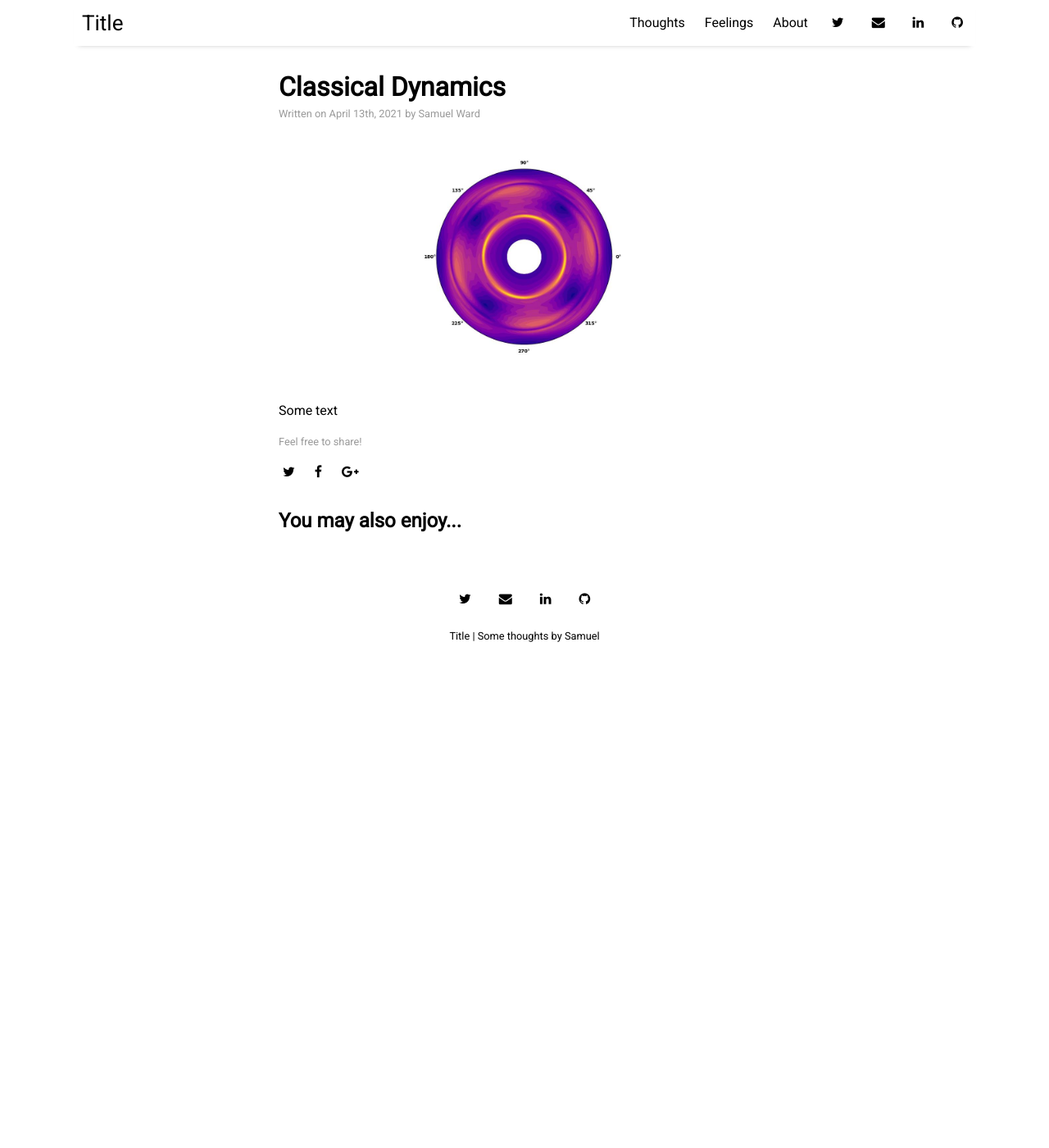
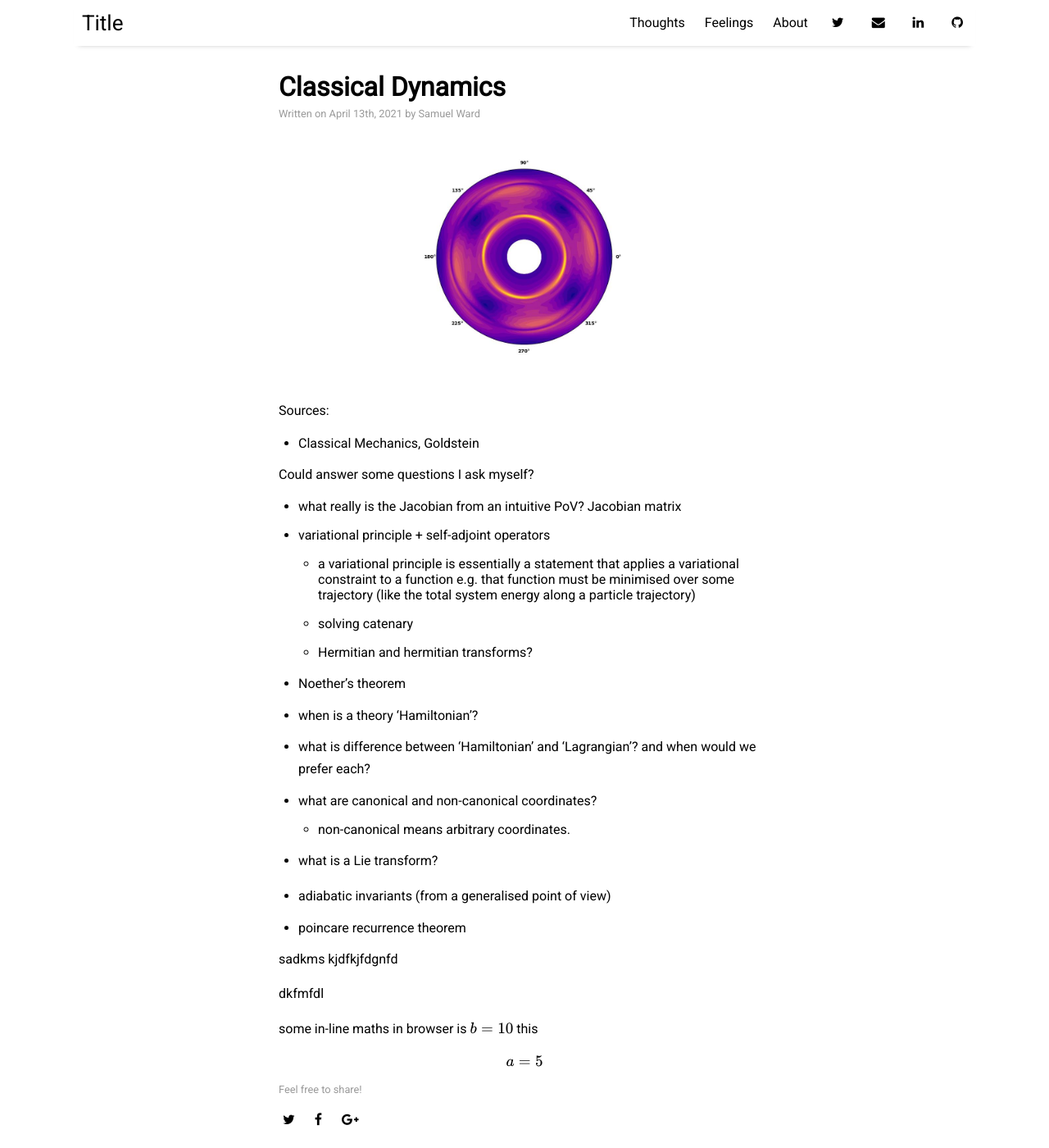
Before and after one commit to samuelhward/samuelhward.github.io, a Jekyll site: the page built from _posts/2021-04-13-classical_dynamics.md, in a window 1280 px wide and 1400 px high. Shown: the whole window at 82% size. Built offline with Jekyll 4.4.1, drawn with Linux system fonts in a browser that asks for light colours; nearby versions of some CDN libraries; formulas are drawn with MathJax 3.

Commit message:
Added some initial text

```diff
--- a/_posts/2021-04-13-classical_dynamics.md
+++ b/_posts/2021-04-13-classical_dynamics.md
@@ -7,4 +7,42 @@ tags: [draft]
 image: pic1.jpg
 ---
 
-Some text
+Sources:
+* Classical Mechanics, Goldstein
+
+
+Could answer some questions I ask myself?
+
+
+* what really is the Jacobian from an intuitive PoV? Jacobian matrix
+* variational principle + self-adjoint operators
+    * a variational principle is essentially a statement that applies a variational constraint to a function e.g. that function must be minimised over some trajectory (like the total system energy along a particle trajectory)
+    * solving catenary
+    * Hermitian and hermitian transforms?
+
+* Noether's theorem
+
+* when is a theory 'Hamiltonian'?
+* what is difference between 'Hamiltonian' and 'Lagrangian'? and when would we prefer each?
+
+* what are canonical and non-canonical coordinates?
+    * non-canonical means arbitrary coordinates.
+
+* what is a Lie transform?
+
+* adiabatic invariants (from a generalised point of view)
+
+* poincare recurrence theorem
+
+sadkms kjdfkjfdgnfd
+
+
+dkfmfdl
+
+some in-line maths in browser is $$b=10$$ this
+
+$$
+\begin{equation}
+a=5
+\end{equation}
+$$
```
